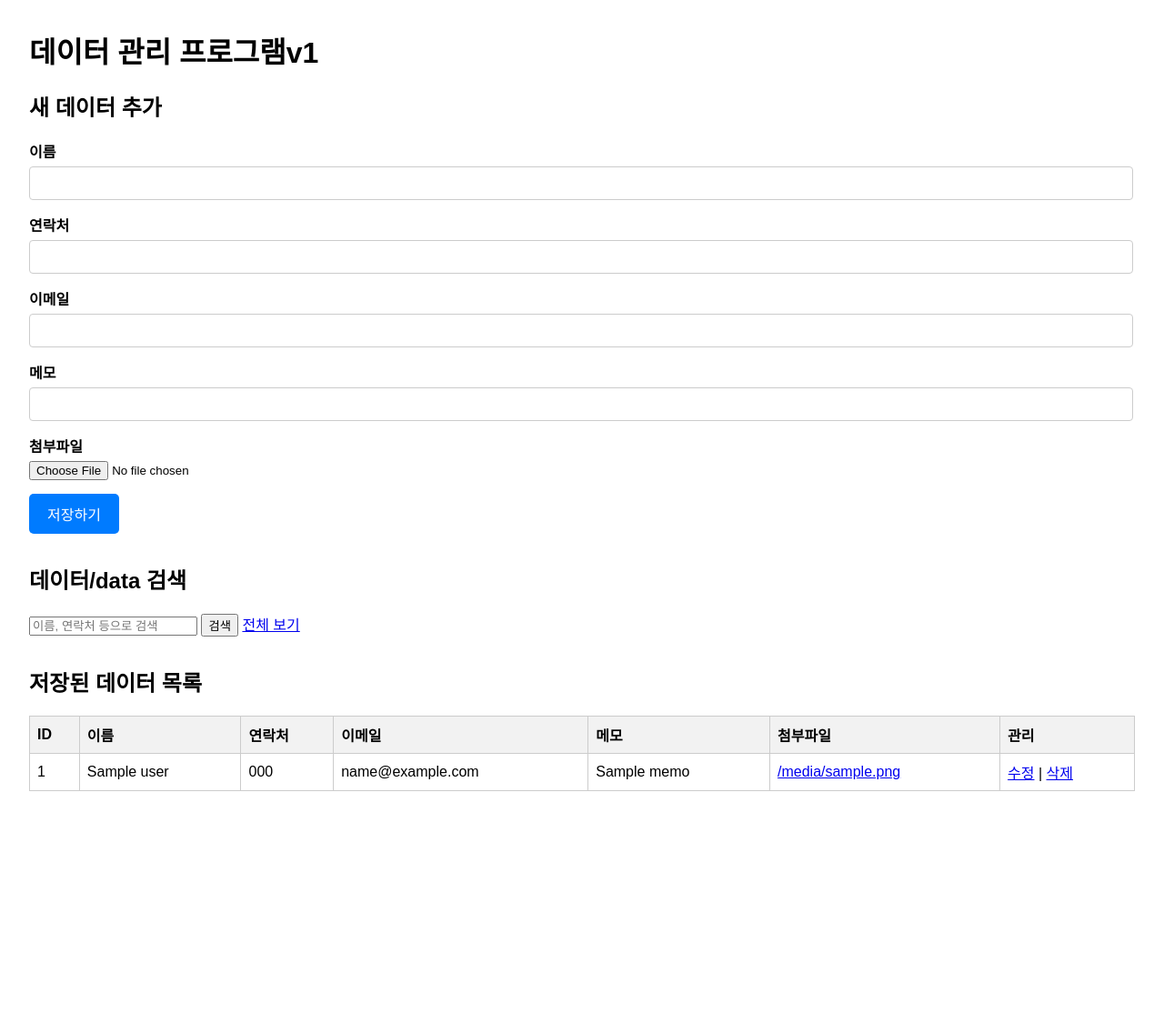
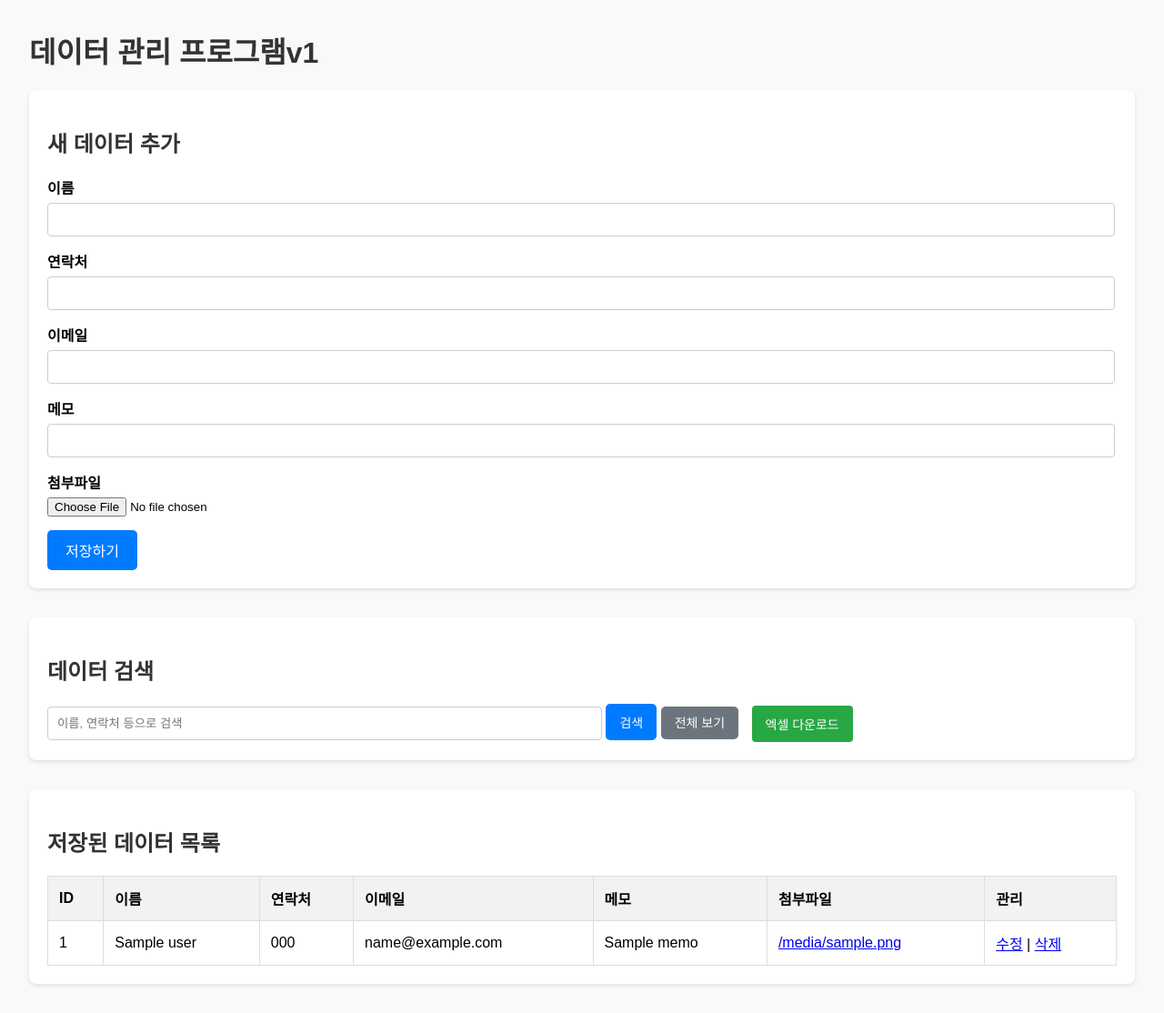
Before and after one commit to jinkisoma/web_manager, a Python web app: template templates/index.html in a window 1280 px wide. Shown: the whole page at 91% size. Before the commit the page ends 870 px from the top, so only its background shows below. Run offline with Jinja, Linux system fonts and the light colour scheme; the template is opened without the code that fills it: most values are stand-ins (such as "Sample title", 1, 10 or a date in 2020).

Commit message:
수정v4

```diff
--- a/templates/index.html
+++ b/templates/index.html
@@ -4,42 +4,65 @@
     <meta charset="UTF-8">
     <title>데이터 관리 프로그램</title>
     <style>
-        body { font-family: sans-serif; margin: 2em; }
-        table { width: 100%; border-collapse: collapse; }
-        th, td { border: 1px solid #ccc; padding: 8px; text-align: left; }
+        body { font-family: sans-serif; margin: 2em; background-color: #f9f9f9; }
+        h1, h2 { color: #333; }
+        table { width: 100%; border-collapse: collapse; background-color: white; }
+        th, td { border: 1px solid #ddd; padding: 12px; text-align: left; }
         th { background-color: #f2f2f2; }
-        .form-section, .search-section, .data-section { margin-bottom: 2em; }
+        .form-section, .search-section, .data-section {
+            margin-bottom: 2em;
+            padding: 20px;
+            background-color: white;
+            border-radius: 8px;
+            box-shadow: 0 2px 4px rgba(0,0,0,0.1);
+        }
         .flash { padding: 1em; margin-bottom: 1em; border-radius: 5px; }
         .flash.success { background-color: #d4edda; color: #155724; }
         .flash.error { background-color: #f8d7da; color: #721c24; }
-/* 2. CSS 디자인 추가 (기존 <style> 태그 안에 추가) */
+
+        /* 폼 디자인 개선 CSS */
         .form-group {
-    margin-bottom: 15px; /* 각 입력 항목 사이의 간격 */
+            margin-bottom: 15px;
         }
         .form-label {
-    display: block; /* 레이블이 한 줄을 모두 차지하도록 */
+            display: block;
             margin-bottom: 5px;
-    font-weight: bold; /* 글씨 굵게 */
+            font-weight: bold;
         }
         .form-input {
-    width: 98%; /* 입력창 너비 */
-    padding: 10px; /* 안쪽 여백 */
+            width: 98%;
+            padding: 10px;
             border: 1px solid #ccc;
-    border-radius: 4px; /* 모서리 둥글게 */
+            border-radius: 4px;
         }
         .submit-btn {
-    background-color: #007bff; /* 버튼 배경색 */
-    color: white; /* 버튼 글자색 */
+            background-color: #007bff;
+            color: white;
             padding: 10px 20px;
             border: none;
             border-radius: 5px;
-    cursor: pointer; /* 마우스를 올리면 손가락 모양으로 */
+            cursor: pointer;
             font-size: 16px;
         }
         .submit-btn:hover {
-    background-color: #0056b3; /* 마우스 올렸을 때 색 변경 */
+            background-color: #0056b3;
         }
 
+        /* 엑셀 다운로드 버튼 CSS */
+        .excel-btn {
+            display: inline-block;
+            background-color: #28a745;
+            color: white;
+            padding: 5px 10px;
+            text-decoration: none;
+            border-radius: 4px;
+            font-size: 14px;
+            vertical-align: middle;
+            margin-left: 10px;
+        }
+        .excel-btn:hover {
+            background-color: #218838;
+        }
     </style>
 </head>
 <body>
@@ -54,9 +77,7 @@
       {% endif %}
     {% endwith %}
 
-    <!-- 입력 폼 -->
-  <!-- 1. HTML 구조 변경 -->
-<!-- 입력 폼 -->
+    <!-- 입력 폼 (디자인 개선 버전) -->
     <div class="form-section">
         <h2>새 데이터 추가</h2>
         <form action="{{ url_for('add_user') }}" method="post" enctype="multipart/form-data">
@@ -84,14 +105,18 @@
         </form>
     </div>
 
+    <!-- 검색 폼 (기능 추가 버전) -->
+    <div class="search-section">
+        <h2>데이터 검색</h2>
+        <form action="{{ url_for('index') }}" method="get">
+            <input type="text" name="keyword" placeholder="이름, 연락처 등으로 검색" value="{{ keyword or '' }}" class="form-input" style="width: 50%; display: inline-block;">
+            <input type="submit" value="검색" class="submit-btn" style="padding: 10px 15px; font-size: 14px;">
 
-    <!-- 검색 폼 -->
-    <div class="search-section">
-        <h2>데이터/data 검색</h2>
-        <form action="{{ url_for('index') }}" method="get">
-            <input type="text" name="keyword" placeholder="이름, 연락처 등으로 검색" value="{{ keyword or '' }}">
-            <input type="submit" value="검색">
-            <a href="{{ url_for('index') }}">전체 보기</a>
+            <!-- '전체 보기' 버튼의 링크 수정 -->
+            <a href="{{ url_for('index', show_all='true') }}" class="submit-btn" style="background-color: #6c757d; padding: 10px 15px; font-size: 14px; text-decoration: none;">전체 보기</a>
+
+            <!-- '엑셀 다운로드' 버튼 추가 -->
+            <a href="{{ url_for('download_excel', keyword=keyword) }}" class="excel-btn" style="padding: 10px 15px; font-size: 14px;">엑셀 다운로드</a>
         </form>
     </div>
 
@@ -99,6 +124,7 @@
     <div class="data-section">
         <h2>저장된 데이터 목록</h2>
         <table>
+            <thead>
                 <tr>
                     <th>ID</th>
                     <th>이름</th>
@@ -108,6 +134,8 @@
                     <th>첨부파일</th>
                     <th>관리</th>
                 </tr>
+            </thead>
+            <tbody>
                 {% for user in users %}
                 <tr>
                     <td>{{ user.id }}</td>
@@ -126,7 +154,14 @@
                     </td>
                 </tr>
                 {% endfor %}
+            </tbody>
         </table>
+        <!-- 데이터가 없을 때 메시지 표시 -->
+        {% if not users and (request.args.get('show_all') or request.args.get('keyword')) %}
+            <p style="text-align: center; padding: 20px;">표시할 데이터가 없습니다.</p>
+        {% elif not users %}
+            <p style="text-align: center; padding: 20px;">'전체 보기'를 누르거나 검색어를 입력하여 데이터를 조회하세요.</p>
+        {% endif %}
     </div>
 </body>
 </html>
```
Also changed, not shown: app.py (+73 -51 lines), requirements.txt (+8 -0 lines). Lines whose indentation alone changed are shown as unchanged.
